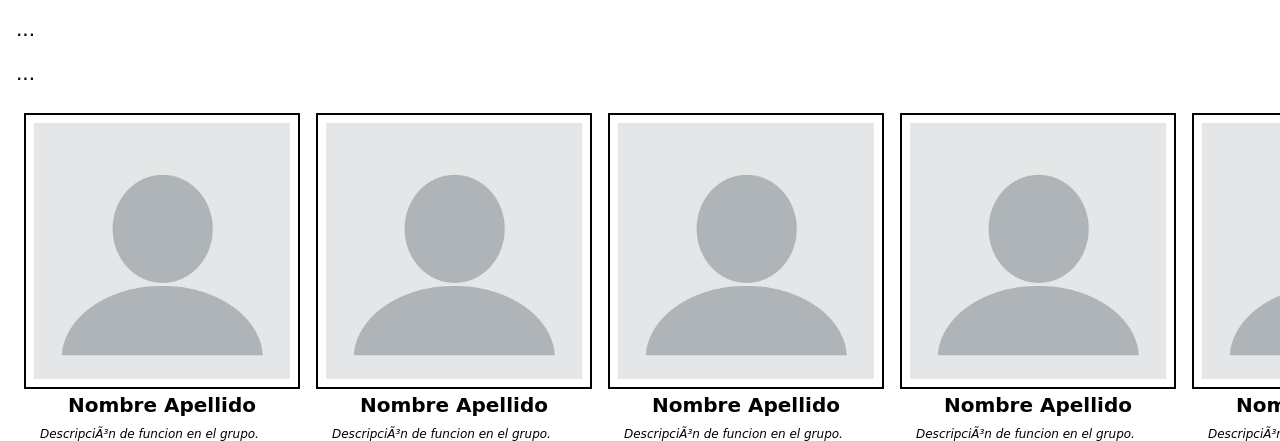
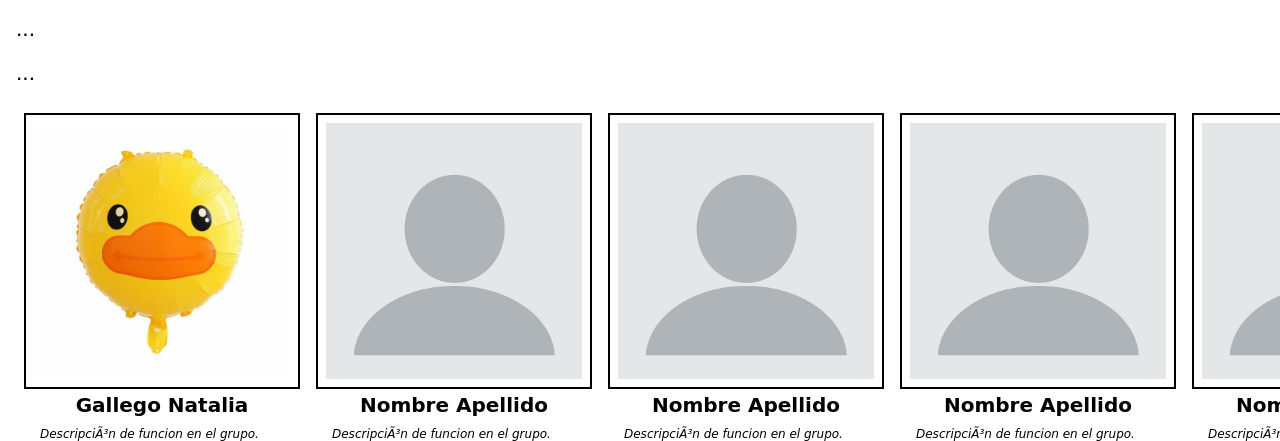
Before and after one commit to rominags24/Grupo1, a website: page public/index.html in a window 1280 px wide. Shown: the part 671-1112 px from the top of the page. Drawn offline with Linux system fonts and the light colour scheme.

Commit message:
practicando ando

```diff
--- a/public/index.html
+++ b/public/index.html
@@ -17,8 +17,8 @@
 			<p>...</p>
 			<div class="galeria">
 			<div class="integrante">
-				<img src="imagen/perfil1.webp" alt="Imagen de integrante Nombre y Apellido">
-				<div class="nombre">Nombre Apellido</div>
+				<img src="imagen/pato.jpg" alt="Imagen de integrante Nombre y Apellido">
+				<div class="nombre">Gallego Natalia</div>
 				<div class="descripcion">Descripción de funcion en el grupo.</div>
 			</div>
 			<div class="integrante">
```
Also changed, not shown: public/imagen/pato.jpg (added).
